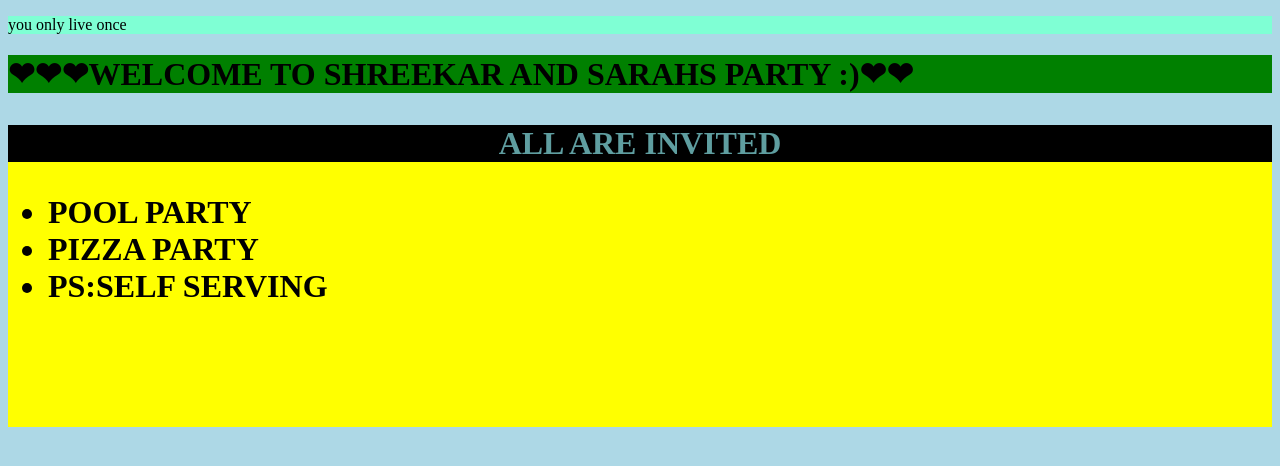
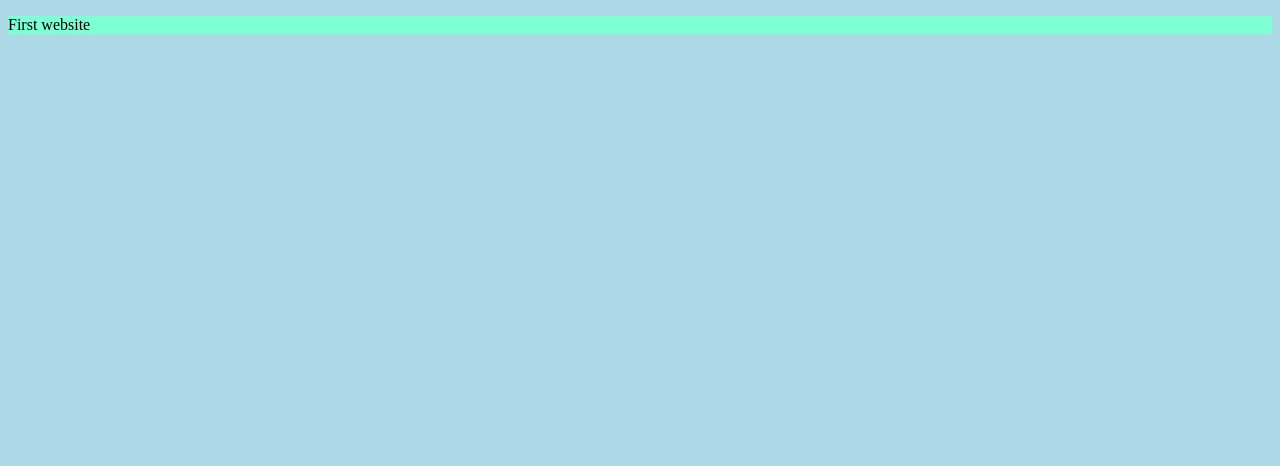
Before and after one commit to nishu88/nishu88.github.io, a plain HTML site: page index.html in a window 1280 px wide. Drawn offline with Linux system fonts and the light colour scheme.

Commit message:
Update index.html

```diff
--- a/index.html
+++ b/index.html
@@ -36,21 +36,21 @@
 <body>
 
 <div>
-    <p>you only live once</p></div>
-<h1 style="background-color:green">&#x2764&#x2764&#x2764WELCOME TO SHREEKAR AND SARAHS PARTY :)&#x2764&#x2764</h1> <!--inlinelevel -->
-    <h1 size=100px><p class="yolofont">
-        ALL ARE INVITED
-
-        <ul><li>POOL PARTY</li>
-        <li>PIZZA PARTY</li>
-            <li>PS:SELF SERVING </li>
-        </ul>
-            <marquee direction="right">YOU ONLY LOVE ONCE <3</marquee>
-            <marquee direction="left" scrolldelay="200"> <3 YOU ONLY LOVE ONCE</marquee>
+    <p>First website</p></div>
 
 
 
 
-       </p></h1>
+
+
+
+
+            <marquee direction="right">YOU ONLY LIVE ONCE <3</marquee>
+            <marquee direction="left" scrolldelay="200"> <3 YOU ONLY LIVE ONCE</marquee>
+
+
+
+
+       </p>
 </body>
 </html>
```
